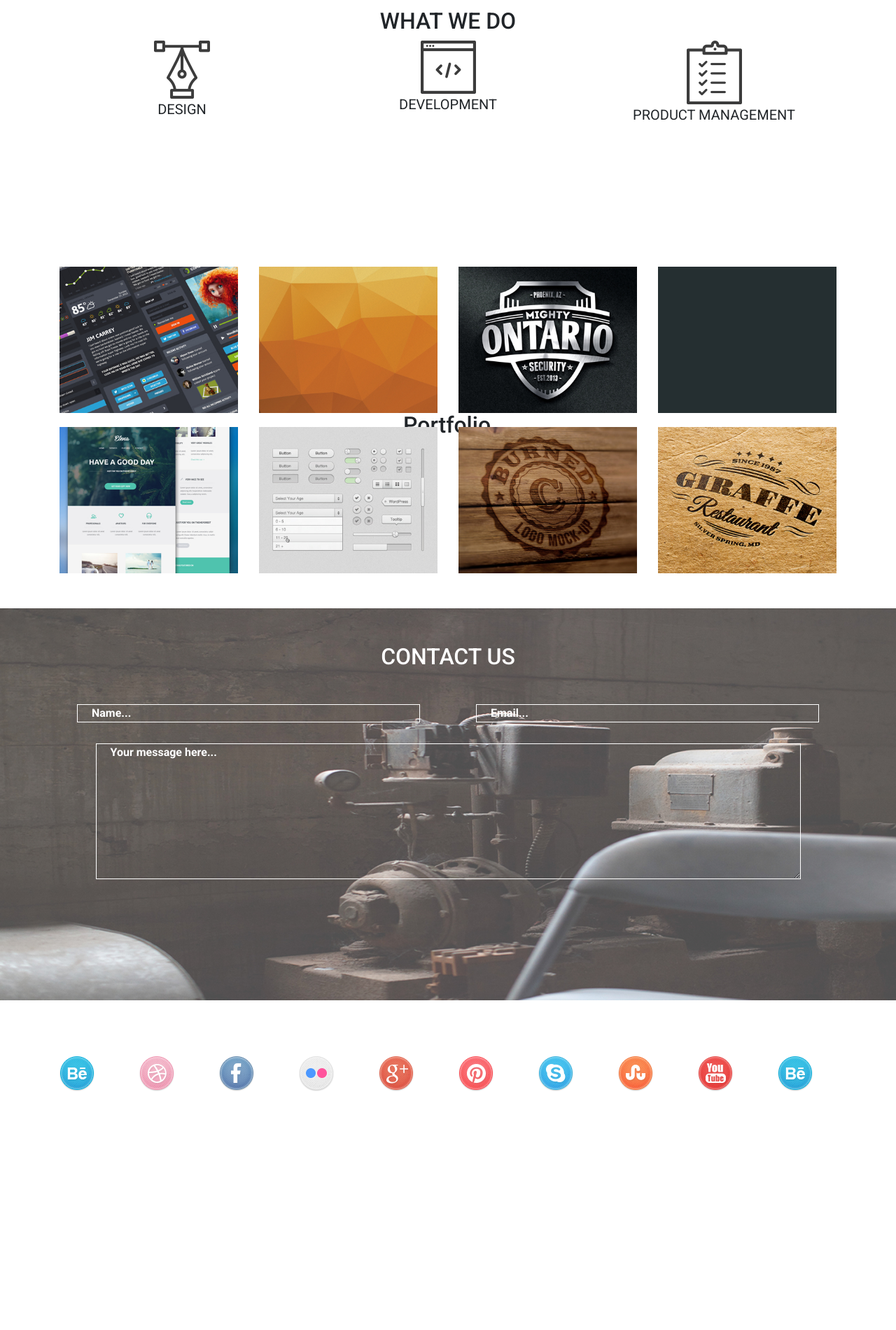
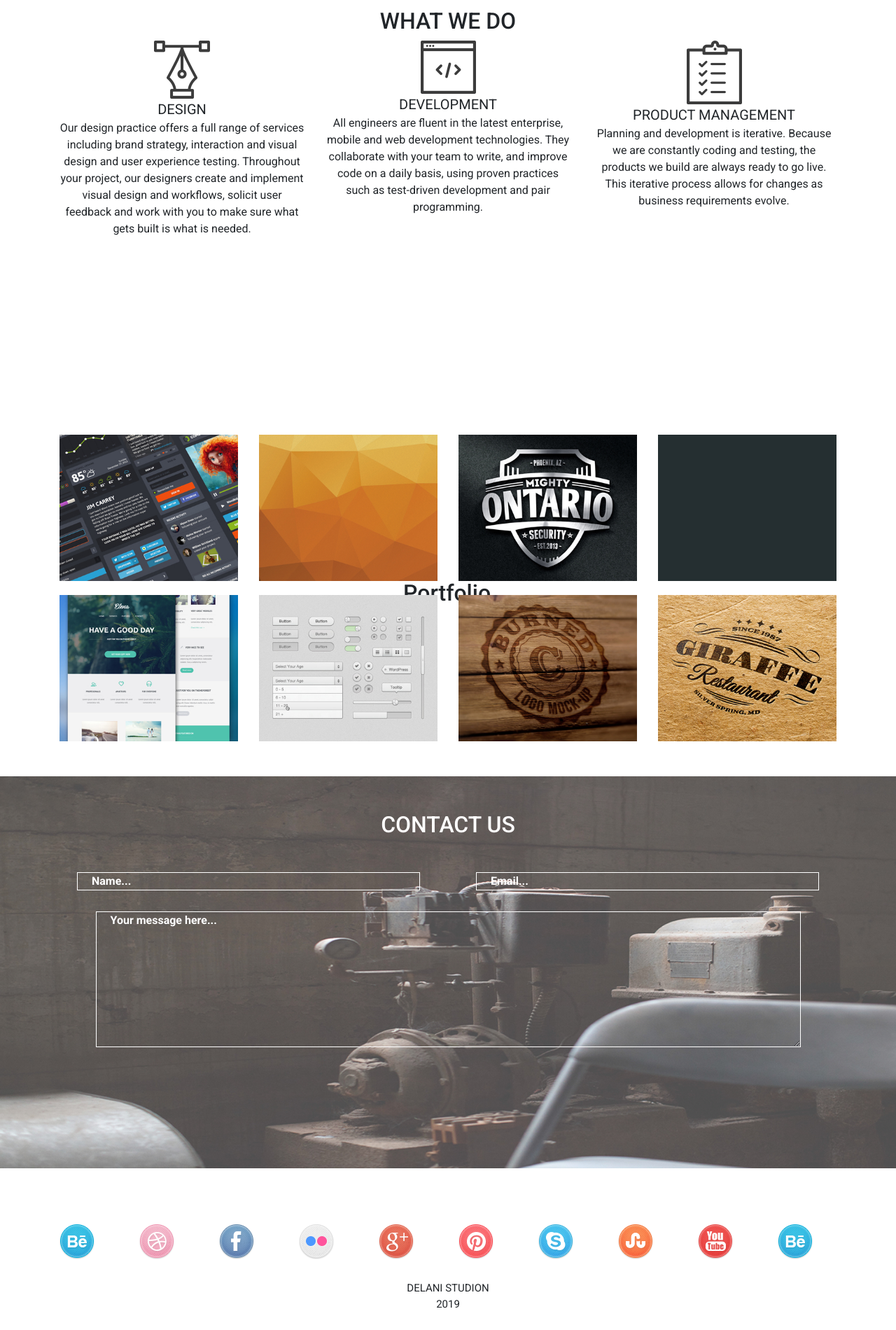
Before and after one commit to Davisdavy/delani-studio, a plain HTML site: page index.html in a window 1280 px wide. Shown: the part 1372-3272 px from the top of the page at 70% size. Before the commit the page ends 3011 px from the top, so only its background shows below. Drawn offline with nearby package versions, Linux system fonts and the light colour scheme.

Commit message:
Add details in the what we do section

```diff
--- a/css/styles.css
+++ b/css/styles.css
@@ -91,7 +91,7 @@
     text-transform: uppercase;
 }
 #what-we-do{
-    height: 50vh;
+    height: 80vh;
 }
 #col1{
     text-align: center;
@@ -115,7 +115,7 @@
 }
 .portfolio-head{
     position: absolute;
-    top: 245%;
+    top: 275%;
     left: 45%;
 }
 #row2{
@@ -165,5 +165,17 @@ textarea{
 /********************SOCIAL MEDIA ICONS SECTION********************************************/
 #social-icon{
     padding-top: 80px;
-    padding-bottom: 80px;
+    padding-bottom: 10px;
 }
+#social-icon .container .row .col{
+    display: block;
+}
+.tagline{
+    padding-top: 30px;
+    font-family: 'Roboto',sans-serif;
+    text-transform: uppercase;
+    font-size: 15px;
+}
+.tagline span{
+    display: block;
+}
--- a/index.html
+++ b/index.html
@@ -75,14 +75,33 @@
             <div id="col1" class="col">
                 <img src="css/images/services_icons/design_icon.png" class="img-fluid">
                 <div class="caption">Design</div>
+                <div class="descript"><p>Our design practice offers a full range of services including
+                    brand strategy, interaction and visual design and user experience testing.
+                    Throughout your project, our designers create and implement visual design and workflows,
+                    solicit user feedback and work with you to make sure what gets built is what is needed.</p>
+                    </div>
             </div>
             <div id="col2" class="col">
                 <img src="css/images/services_icons/dev_icon.png" class="img-fluid">
                 <div class="caption">Development</div>
+                <div class="descript">
+                    <p>
+                        All engineers are fluent in the latest enterprise, mobile and web development
+                        technologies. They collaborate with your team to write, and improve code on a daily basis,
+                        using proven practices such as test-driven development and pair programming.
+                    </p>
+                </div>
             </div>
             <div id="col3" class=" col">
                 <img src="css/images/services_icons/product_icon.png" class="img-fluid">
                 <div class="caption">Product management</div>
+                <div class="descript">
+                    <p>
+                        Planning and development is iterative. Because we are constantly coding and testing,
+                        the products we build are always ready to go live. This iterative process allows for
+                        changes as business requirements evolve.
+                    </p>
+                </div>
             </div>
             </div>
         </div>
@@ -147,7 +166,7 @@
     </section>
     <section id="social-icon">
         <div class="container normargin">
-            <div class="row">
+            <div class="row ">
                 <div class="col">
                     <img src="css/images/social_icons/behance.png" alt="">
                 </div>
@@ -179,6 +198,9 @@
                     <img src="css/images/social_icons/behance.png" alt="">
                 </div>
             </div>
+            <div class="tagline">
+                <p>Delani Studion <span>2019</span></p>
+            </div>
         </div>
     </section>
 </body>
```
